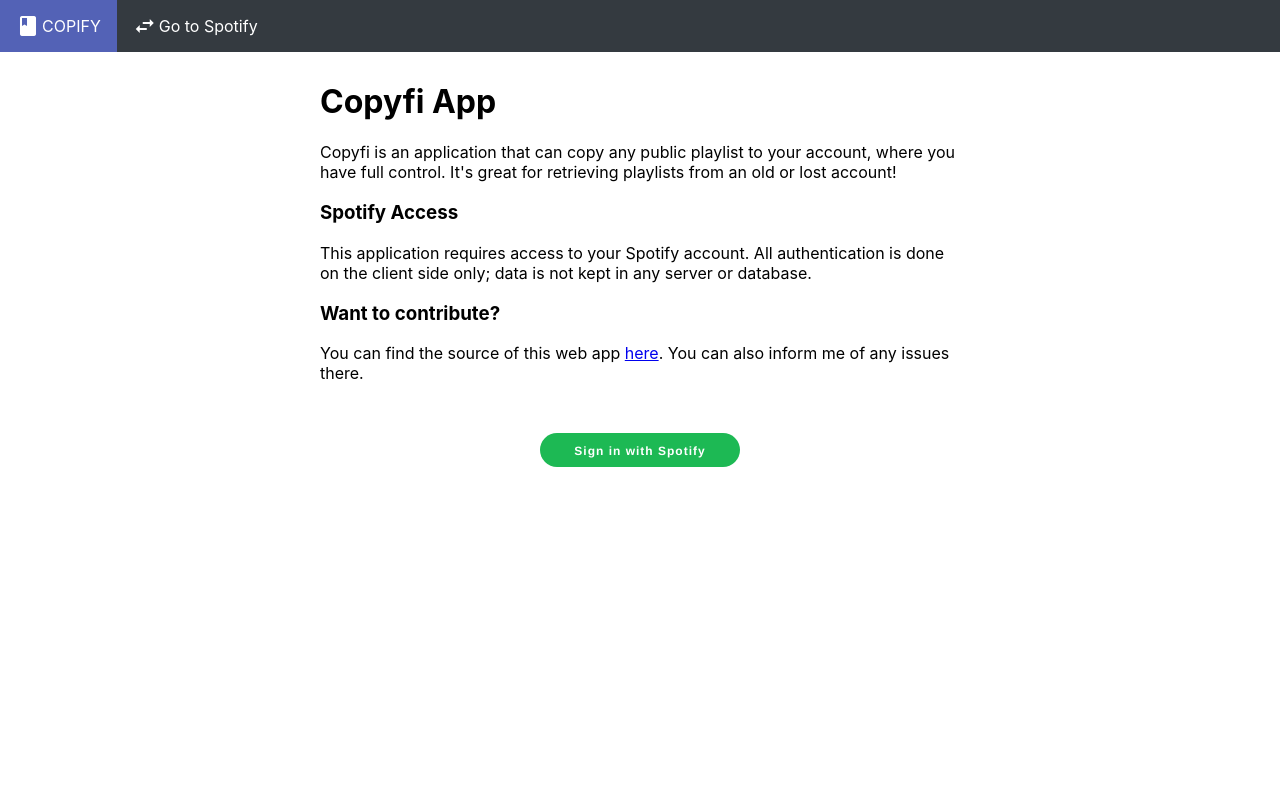
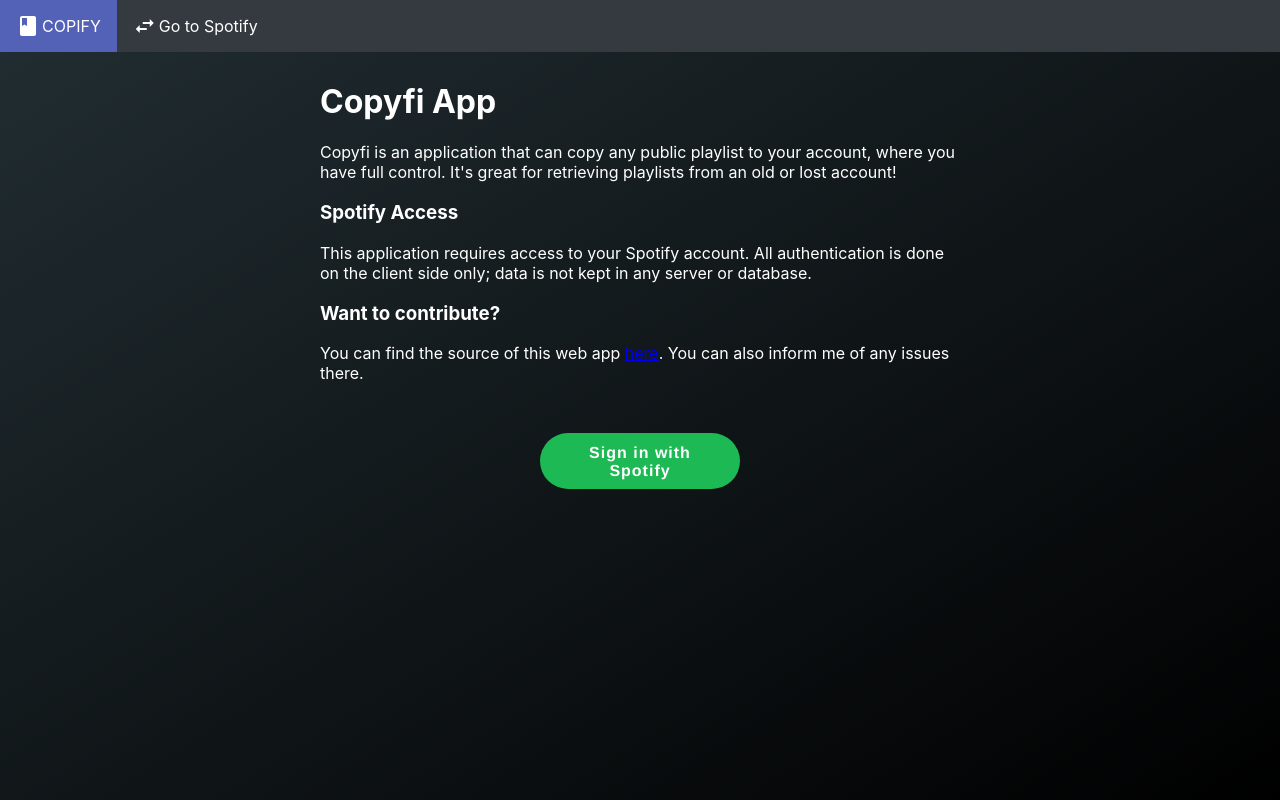
Before and after one commit to LfxB/copyfi, a React (Create React App) app: page / in a window 1280 px wide. Built offline with nearby package versions, Linux system fonts and the light colour scheme.

Commit message:
Update background CSS and font color

```diff
--- a/src/Components/MainContainer.css
+++ b/src/Components/MainContainer.css
@@ -1,9 +1,16 @@
 .main-container {
   position: relative;
   z-index: 0;
-  background-color: rgb(255, 255, 255);
   min-height: 100vh;
   padding-bottom: 60px;
+  color: white;
+  background-color: #191414;
+  background-image: linear-gradient(
+      to right bottom,
+      rgb(34, 46, 51),
+      rgb(0, 0, 0)
+    ),
+    linear-gradient(transparent, rgb(0, 0, 0) 70%);
 }
 
 .children-container {
--- a/src/Pages/Home.css
+++ b/src/Pages/Home.css
@@ -12,7 +12,7 @@
   color: #fff;
   background-color: #1db954;
   width: 200px;
-  font-size: 12px;
+  font-size: 16px;
   font-weight: 700;
   letter-spacing: 1px;
   text-align: center;
--- a/src/index.css
+++ b/src/index.css
@@ -1,4 +1,4 @@
-@import url('https://fonts.googleapis.com/icon?family=Material+Icons');
+@import url("https://fonts.googleapis.com/icon?family=Material+Icons");
 
 * {
   box-sizing: border-box;
```
